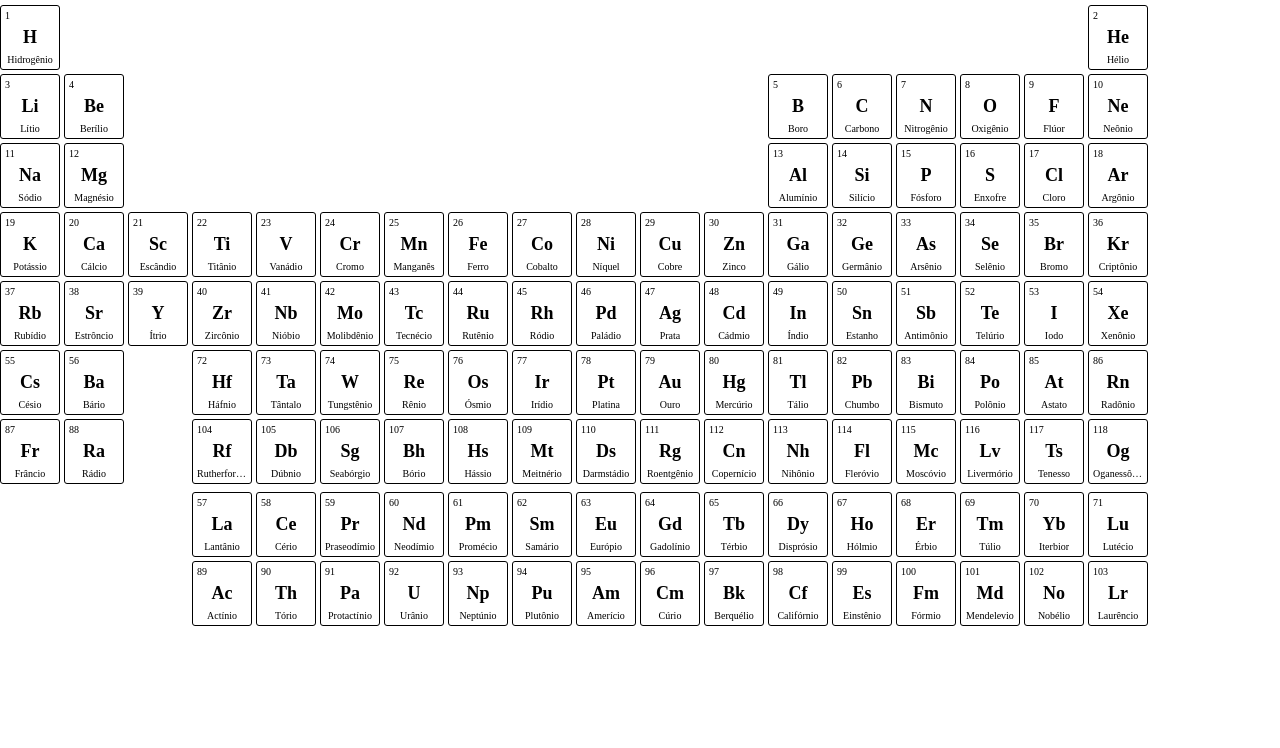
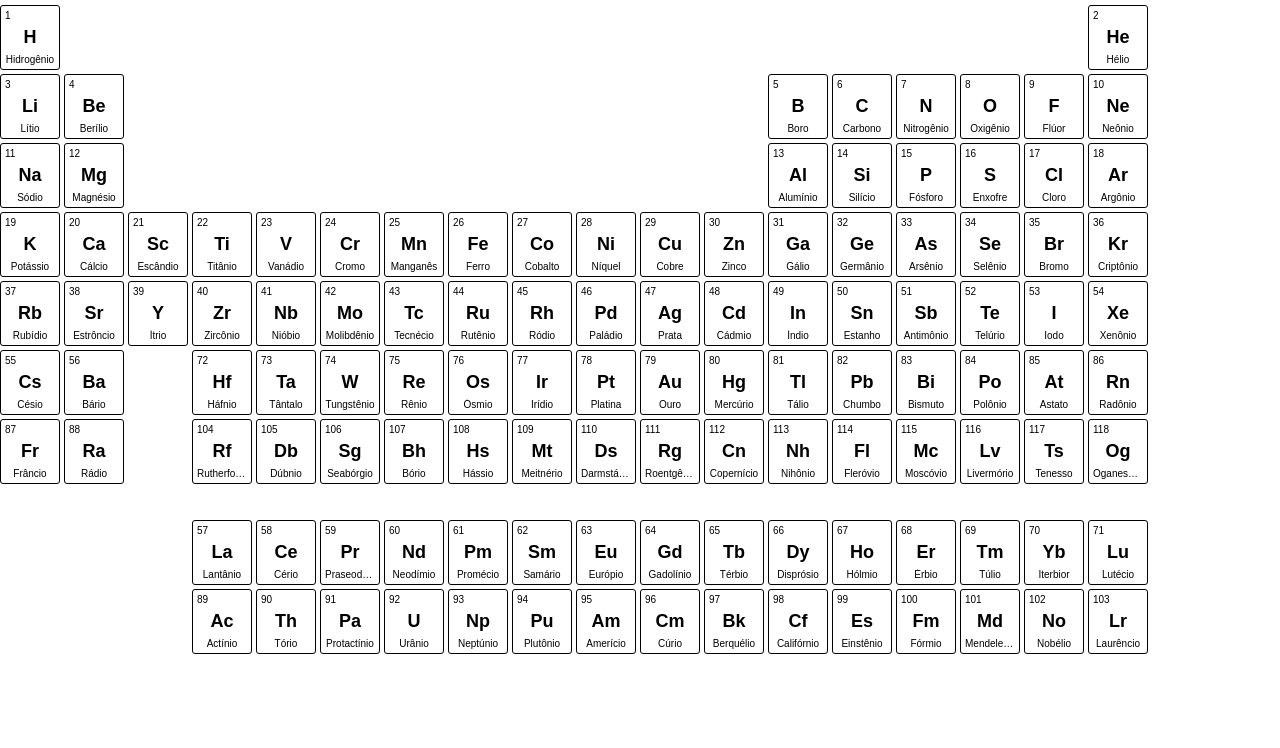
Before and after one commit to Wandahoi39/UC---Trabalho-de-Quimica, a plain HTML site: page Trabalho Quimica/index.html in a window 1280 px wide. Shown: the part 52-800 px from the top of the page. Drawn offline with Linux system fonts and the light colour scheme; a web font is replaced by a local one.

Commit message:
Refactor CSS for periodic table layout and styles
Updated CSS styles for periodic table elements, added hover effects, and imported Google Fonts.

```diff
--- a/Trabalho Quimica/style.css
+++ b/Trabalho Quimica/style.css
@@ -1,7 +1,10 @@
+@import url('https://fonts.googleapis.com/css2?family=Magra:wght@400;700&display=swap');
+
 * {
     box-sizing: border-box;
     margin: 0;
     padding: 0;
+    font-family: "Magra", sans-serif;
 }
 
 .container {
@@ -21,6 +24,8 @@ h1 {
   gap: 4px;
 }
 
+
+
 .elemento {
   border: 1px solid #000;
   padding: 4px;
@@ -30,6 +35,14 @@ h1 {
   justify-content: space-between;
   text-align: center;
   border-radius: 3px;
+  transition: transform 0.2s ease, box-shadow 0.2s ease, z-index 0.2s ease;
+  cursor: pointer;
+}
+
+.elemento:hover {
+  transform: scale(1.8);
+  z-index: 100;
+  box-shadow: 0 8px 16px rgba(0, 0, 0, 0.3);
 }
 
 .numero {
@@ -51,7 +64,7 @@ h1 {
   max-width: 100%;
 }
 
-/* POSICIONAMENTO DOS 118 ELEMENTOS NO CSS GRID */
+/* Posicionamento Elementos */
 
 /* Período 1 - 1 e 2 */
 .h  { grid-column: 1;  grid-row: 1; }
@@ -156,35 +169,35 @@ h1 {
 .og { grid-column: 18; grid-row: 7; }
 
 /* Lantanídeos (Linha 9 separada embaixo) - 90 ao 104*/
-.la { grid-column: 4;  grid-row: 9; }
-.ce { grid-column: 5;  grid-row: 9; }
-.pr { grid-column: 6;  grid-row: 9; }
-.nd { grid-column: 7;  grid-row: 9; }
-.pm { grid-column: 8;  grid-row: 9; }
-.sm { grid-column: 9;  grid-row: 9; }
-.eu { grid-column: 10; grid-row: 9; }
-.gd { grid-column: 11; grid-row: 9; }
-.tb { grid-column: 12; grid-row: 9; }
-.dy { grid-column: 13; grid-row: 9; }
-.ho { grid-column: 14; grid-row: 9; }
-.er { grid-column: 15; grid-row: 9; }
-.tm { grid-column: 16; grid-row: 9; }
-.yb { grid-column: 17; grid-row: 9; }
-.lu { grid-column: 18; grid-row: 9; }
+.la { grid-column: 4;  grid-row: 16; }
+.ce { grid-column: 5;  grid-row: 16; }
+.pr { grid-column: 6;  grid-row: 16; }
+.nd { grid-column: 7;  grid-row: 16; }
+.pm { grid-column: 8;  grid-row: 16; }
+.sm { grid-column: 9;  grid-row: 16; }
+.eu { grid-column: 10; grid-row: 16; }
+.gd { grid-column: 11; grid-row: 16; }
+.tb { grid-column: 12; grid-row: 16; }
+.dy { grid-column: 13; grid-row: 16; }
+.ho { grid-column: 14; grid-row: 16; }
+.er { grid-column: 15; grid-row: 16; }
+.tm { grid-column: 16; grid-row: 16; }
+.yb { grid-column: 17; grid-row: 16; }
+.lu { grid-column: 18; grid-row: 16; }
 
 /* Actinídeos (Linha 10 separada embaixo) - 104 ao 118*/
-.ac { grid-column: 4;  grid-row: 10; }
-.th { grid-column: 5;  grid-row: 10; }
-.pa { grid-column: 6;  grid-row: 10; }
-.u  { grid-column: 7;  grid-row: 10; }
-.np { grid-column: 8;  grid-row: 10; }
-.pu { grid-column: 9;  grid-row: 10; }
-.am { grid-column: 10; grid-row: 10; }
-.cm { grid-column: 11; grid-row: 10; }
-.bk { grid-column: 12; grid-row: 10; }
-.cf { grid-column: 13; grid-row: 10; }
-.es { grid-column: 14; grid-row: 10; }
-.fm { grid-column: 15; grid-row: 10; }
-.md { grid-column: 16; grid-row: 10; }
-.no { grid-column: 17; grid-row: 10; }
-.lr { grid-column: 18; grid-row: 10; }
+.ac { grid-column: 4;  grid-row: 17; }
+.th { grid-column: 5;  grid-row: 17; }
+.pa { grid-column: 6;  grid-row: 17; }
+.u  { grid-column: 7;  grid-row: 17; }
+.np { grid-column: 8;  grid-row: 17; }
+.pu { grid-column: 9;  grid-row: 17; }
+.am { grid-column: 10; grid-row: 17; }
+.cm { grid-column: 11; grid-row: 17; }
+.bk { grid-column: 12; grid-row: 17; }
+.cf { grid-column: 13; grid-row: 17; }
+.es { grid-column: 14; grid-row: 17; }
+.fm { grid-column: 15; grid-row: 17; }
+.md { grid-column: 16; grid-row: 17; }
+.no { grid-column: 17; grid-row: 17; }
+.lr { grid-column: 18; grid-row: 17; }
```
